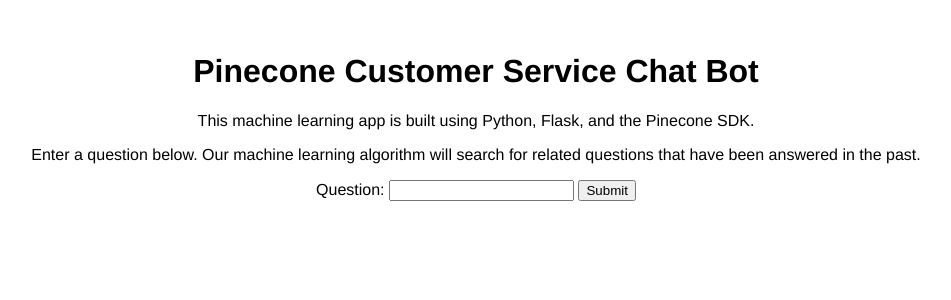
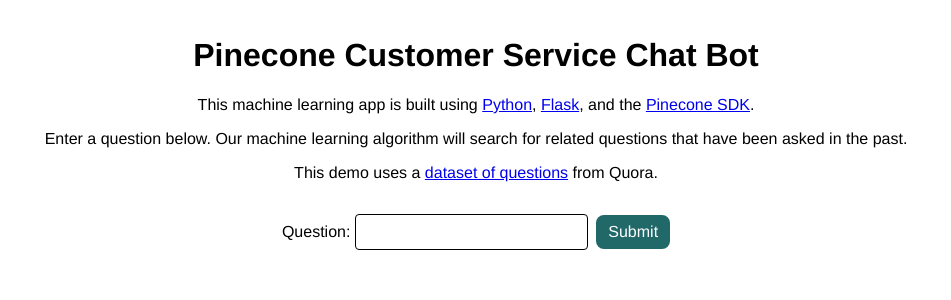
Before and after one commit to thawkin3/pinecone-demo, a Flask app: page / in a window 1280 px wide. Shown: the top 300 px of the page, without its empty margins (164-1115 px from the left). Run offline with Flask 2, Linux system fonts and the light colour scheme; parts of the project's set-up code (start-up, migrations or seed data) failed here and were passed over.

Commit message:
feat: finishes styling the frontend UI

```diff
--- a/app.py
+++ b/app.py
@@ -91,3 +91,4 @@
         return query_pinecone(request.form.question)
     if request.method == "GET":
         return query_pinecone(request.args.get("question", ""))
+    return "Only GET and POST methods are allowed for this endpoint"
--- a/static/script.js
+++ b/static/script.js
@@ -1,12 +1,9 @@
-(function () {
-  console.log('JS is loaded');
-
+(() => {
   const questionForm = document.querySelector('#questionForm')
   const resultsContainer = document.querySelector('#resultsContainer')
   const resultsTableBody = document.querySelector('#resultsTableBody')
 
-  questionForm.addEventListener('submit', function (event) {
-    console.log('form submitted with value:', questionForm.question.value)
+  questionForm.addEventListener('submit', event => {
     event.preventDefault()
 
     resultsContainer.style.display = "none"
@@ -14,15 +11,13 @@
     fetch(`/api/search?question=${questionForm.question.value}`)
       .then(response => response.json())
       .then(data => {
-        console.log(data)
-
         const tableBodyContent = data.reduce((output, item) => {
-          output += `<tr><td class="questionColumn">${item.question}</td><td class="scoreColumn">${item.score.toFixed(2)}</td></tr>`
+          output += `<tr><td class="questionColumn">${item.question}</td><td class="scoreColumn">${(item.score * 100).toFixed(2)}%</td></tr>`
           return output
         }, '')
 
         resultsTableBody.innerHTML = tableBodyContent
         resultsContainer.style.display = "block"
-      });
+      })
   })
-})();
+})()
--- a/static/style.css
+++ b/static/style.css
@@ -1,3 +1,7 @@
+* {
+  box-sizing: border-box;
+}
+
 html, body {
   padding: 0;
   margin: 0;
@@ -10,8 +14,71 @@
 
 body {
   font-size: 100%;
-  padding: 2rem;
+  padding: 1rem 2rem 2rem 2rem;
   text-align: center;
+}
+
+button {
+  padding: 0.5rem 0.75rem;
+  font-size: 1rem;
+  font-family: "Helvetica Neue", Arial, sans-serif;
+  border-radius: 0.5rem;
+  border: none;
+  background: #216869;
+  color: #fff;
+  cursor: pointer;
+  position: relative;
+  max-width: 18rem;
+  word-break: break-word;
+  word-wrap: break-word;
+  transition: all 0.5s;
+}
+
+button:focus,
+button:hover {
+  outline: none;
+}
+
+button:focus::before,
+button:hover::before {
+  box-shadow: #216869 0 0 0 0.0625rem;
+  content: "";
+  height: calc(100% + 0.25rem);
+  left: 0;
+  margin-left: -0.25rem;
+  margin-top: -0.25rem;
+  pointer-events: none;
+  position: absolute;
+  top: 0;
+  width: calc(100% + 0.25rem);
+  border-radius: inherit;
+  padding: 0.125rem;
+}
+
+#submitButton {
+  margin-left: 0.25rem;
+}
+
+input {
+  padding: 0.5rem 0.75rem;
+  font-size: 1rem;
+  font-family: "Helvetica Neue", Arial, sans-serif;
+  border: 0.0625rem solid #000;
+  border-radius: 0.25rem;
+  background: #fff;
+  color: #000;
+  position: relative;
+}
+
+input:focus,
+input:hover {
+  outline: none;
+  border-bottom: 0.25rem solid #216869;
+  padding: 0.5rem 0.75rem 0.3125rem 0.75rem;
+}
+
+#questionForm {
+  margin-top: 2rem;
 }
 
 table {
@@ -33,10 +100,20 @@
 
 table th {
   padding: 0.75rem 0.5rem;
-  background-color: #04AA6D;
+  background-color: #216869;
   color: #fff;
 }
 
 table .questionColumn {
   width: 80%;
 }
+
+@media screen and (max-width: 768px) {
+  body {
+    padding: 0 1rem 2rem 1rem;
+  }
+
+  table {
+    display: block;
+  }
+}
--- a/templates/index.html
+++ b/templates/index.html
@@ -5,32 +5,26 @@
   <meta charset="utf-8">
   <meta name="viewport" content="width=device-width, initial-scale=1">
 
-  <title>A Basic HTML5 Template</title>
-  <meta name="description" content="A simple HTML5 Template for new projects.">
-  <meta name="author" content="SitePoint">
+  <title>Pinecone Customer Service Chat Bot</title>
+  <meta name="description" content="A machine learning app built with Python, Flask, and the Pinecone SDK.">
+  <meta name="author" content="Tyler Hawkins">
 
-  <meta property="og:title" content="A Basic HTML5 Template">
+  <meta property="og:title" content="Pinecone Customer Service Chat Bot">
   <meta property="og:type" content="website">
-  <meta property="og:url" content="https://www.sitepoint.com/a-basic-html5-template/">
-  <meta property="og:description" content="A simple HTML5 Template for new projects.">
-  <meta property="og:image" content="image.png">
-
-  <link rel="icon" href="/favicon.ico">
-  <link rel="icon" href="/favicon.svg" type="image/svg+xml">
-  <link rel="apple-touch-icon" href="/apple-touch-icon.png">
+  <meta property="og:description" content="A machine learning app built with Python, Flask, and the Pinecone SDK.">
 
   <link rel="stylesheet" href="{{ url_for('static', filename='style.css') }}">
-
 </head>
 
 <body>
   <h1>Pinecone Customer Service Chat Bot</h1>
-  <p>This machine learning app is built using Python, Flask, and the Pinecone SDK.</p>
-  <p>Enter a question below. Our machine learning algorithm will search for related questions that have been answered in the past.</p>
+  <p>This machine learning app is built using <a href="https://www.python.org/doc/">Python</a>, <a href="https://flask.palletsprojects.com/en/2.0.x/">Flask</a>, and the <a href="https://www.pinecone.io/">Pinecone SDK</a>.</p>
+  <p>Enter a question below. Our machine learning algorithm will search for related questions that have been asked in the past.</p>
+  <p>This demo uses a <a href="https://qim.fs.quoracdn.net/quora_duplicate_questions.tsv">dataset of questions</a> from Quora.</p>
   <form id="questionForm">
     <label for="question">Question:</label>
-    <input id="question" name="question" />
-    <button type="submit">Submit</button>
+    <input id="question" name="question" autocomplete="off" />
+    <button type="submit" id="submitButton">Submit</button>
   </form>
   <div id="resultsContainer" style="display: none;">
     <h2>Search Results:</h2>
```
